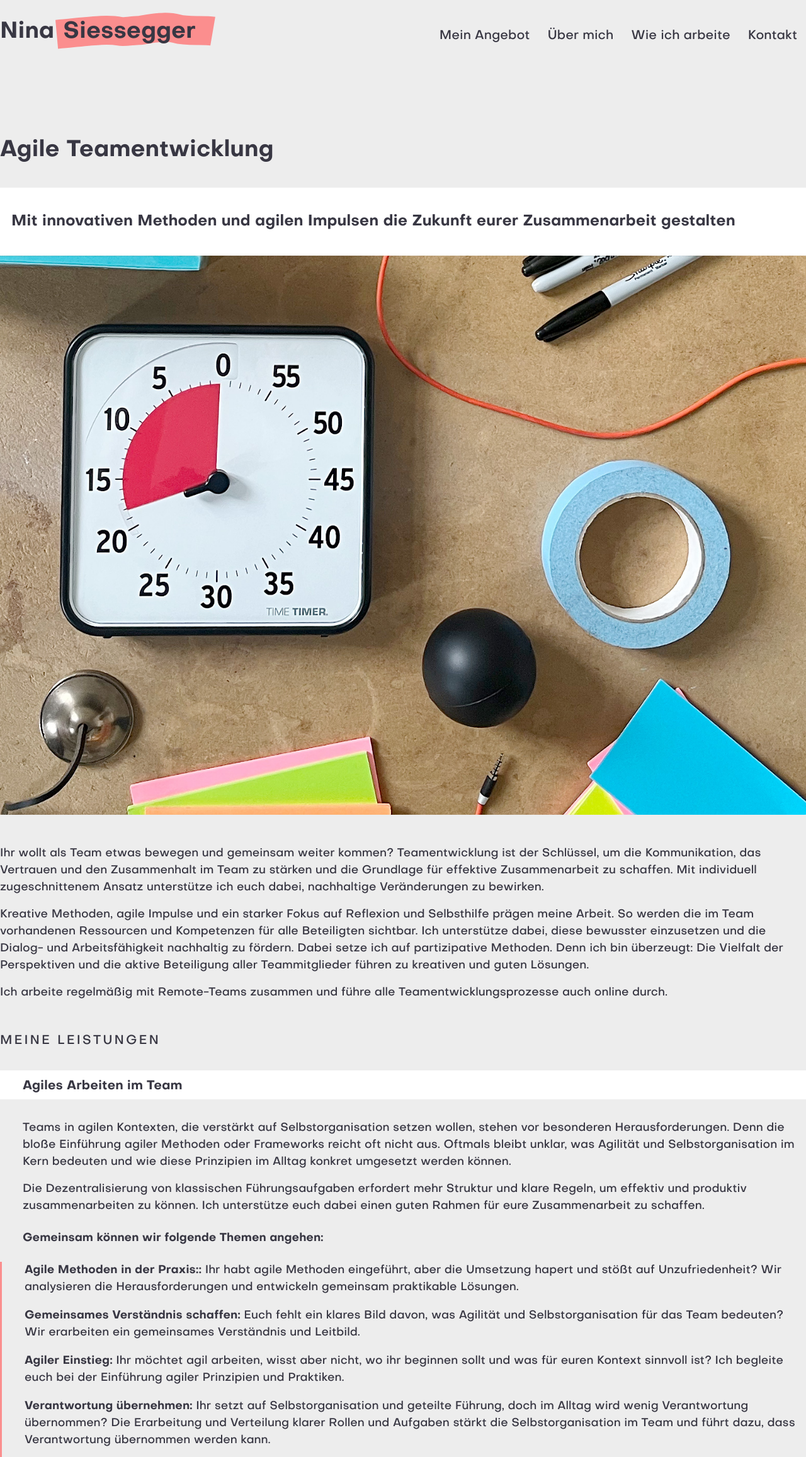
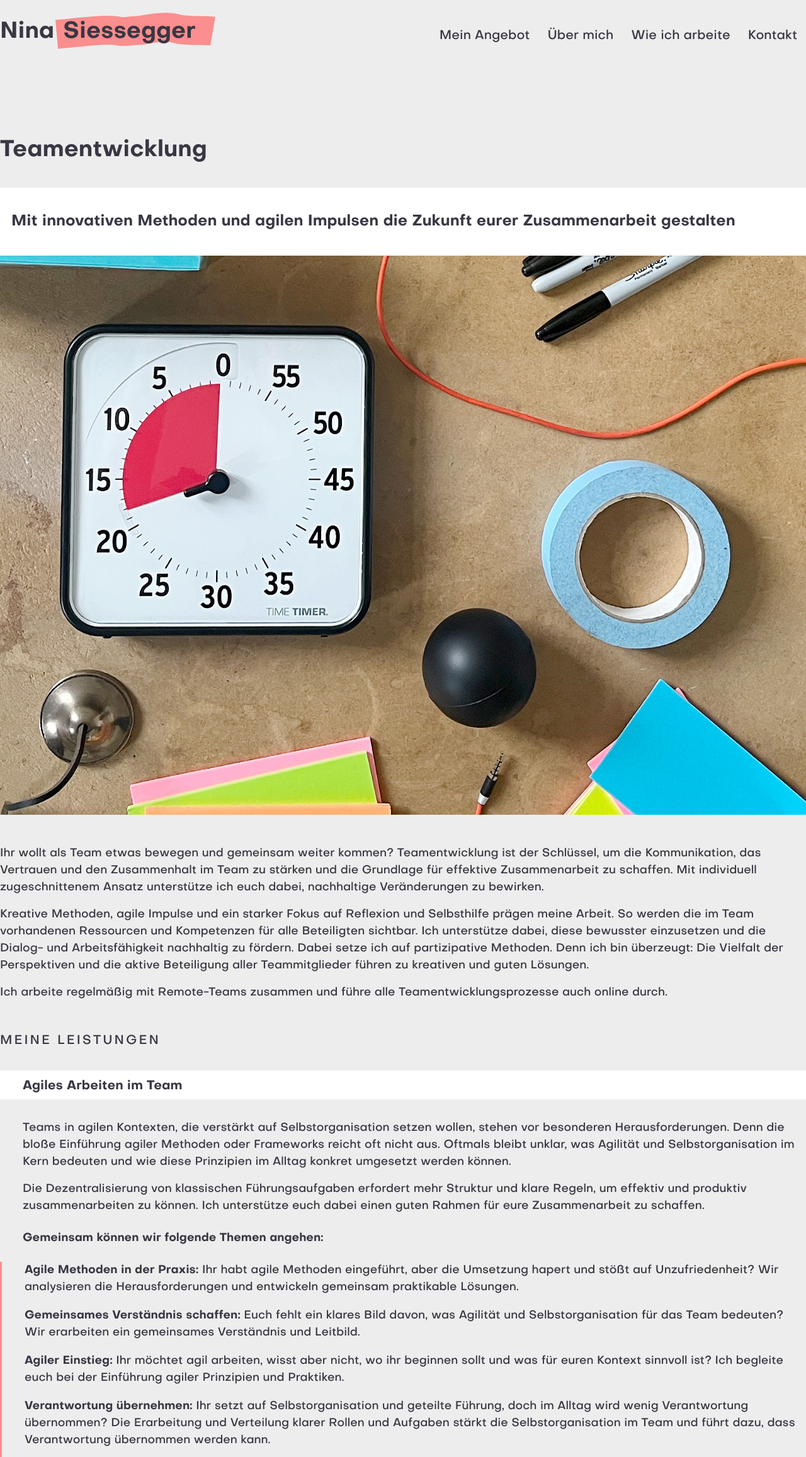
Before and after one commit to sssggr/ninasiessegger, a Nuxt app: page /teamentwicklung in a window 1280 px wide. Shown: the top 2314 px of the page at 63% size. Built offline with nearby package versions, Linux system fonts and the light colour scheme.

Commit message:
Adjust headline

```diff
--- a/pages/teamentwicklung.vue
+++ b/pages/teamentwicklung.vue
@@ -11,7 +11,7 @@ useSeoMeta({
   <div class="row">
     <div class="col-xs-12 col-md-offset-1 col-lg-offset-2 col-lg-9 col-md-10">
       <h1>
-        Agile Teamentwicklung
+        Teamentwicklung
       </h1>
     </div>
   </div>
@@ -76,7 +76,7 @@ useSeoMeta({
         Gemeinsam können wir folgende Themen angehen:
       </h4>
       <ul class="offer-list">
-        <li><strong>Agile Methoden in der Praxis::</strong> Ihr habt agile Methoden eingeführt, aber die Umsetzung
+        <li><strong>Agile Methoden in der Praxis:</strong> Ihr habt agile Methoden eingeführt, aber die Umsetzung
           hapert und stößt auf Unzufriedenheit? Wir analysieren die Herausforderungen und entwickeln gemeinsam
           praktikable Lösungen.</li>
         <li><strong>Gemeinsames Verständnis schaffen:</strong> Euch fehlt ein klares Bild davon, was Agilität und
```
